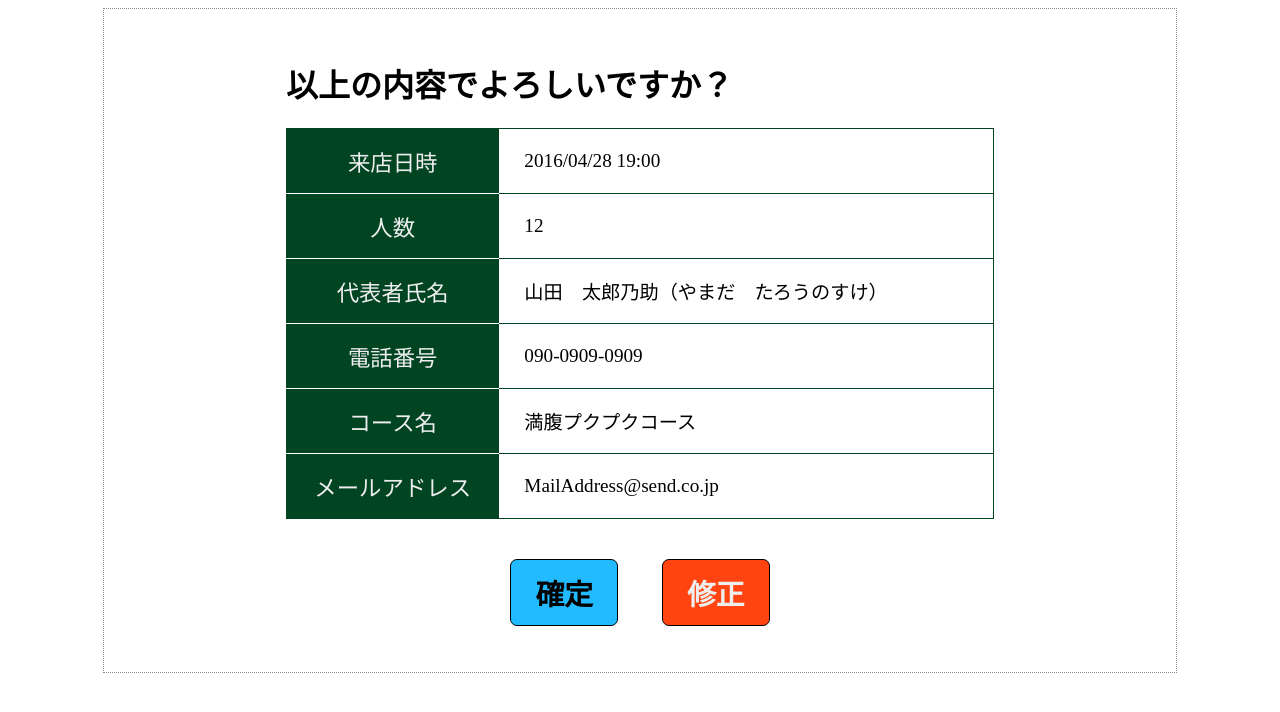
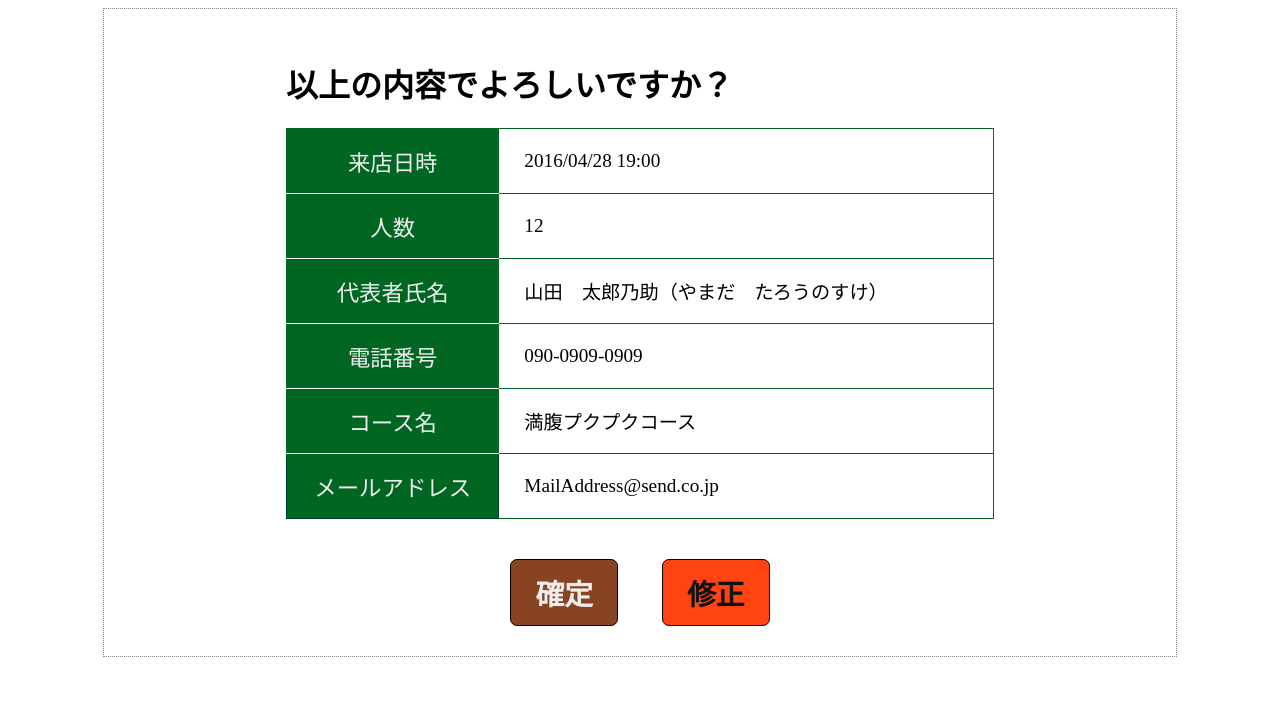
Before and after one commit to hanaclover/aki_farm, a PHP site: page /confirm.php in a window 1280 px wide. Shown: the top 712 px of the page. Run offline with PHP 8.4, Linux system fonts and the light colour scheme; some libraries are stand-ins or nearby versions.

Commit message:
brown_button
おしゃれなボタン

```diff
--- a/bookList.php
+++ b/bookList.php
@@ -6,6 +6,7 @@
  * Time: 18:31
  */
 ?>
+<!DOCTYPE html>
 <html>
 <head>
     <script src="//ajax.googleapis.com/ajax/libs/jquery/1.11.1/jquery.min.js"></script>
--- a/confirm.php
+++ b/confirm.php
@@ -6,7 +6,7 @@
  * Time: 16:49
  */
 ?>
-<html>
+<!DOCTYPE html>
 <html>
 <head>
     <script src="//ajax.googleapis.com/ajax/libs/jquery/1.11.1/jquery.min.js"></script>
@@ -73,11 +73,11 @@
                 </td>
             </tr>
         </table>
-        <p class="btns">
+        <div class="btns">
+<!--            actionに別のPHPファイルを指定して、nameで条件わけをする-->
             <span class="btn"><input type="submit" name="decide" value="確定" class="sub submit"></span>
             <span class="btn"><input type="submit" name="back" value="修正" class="sub modify"></span>
-        </p>
-        <p></p>
+        </div>
     </form>
 </div>
 </body>
--- a/css/confirm.css
+++ b/css/confirm.css
@@ -27,13 +27,13 @@ h1 {
     font-size: 120%;
     text-align: center;
     /*ボーダー色をヘッダーと一致させる*/
-    border: solid 1px #004422;
+    border: solid 1px #006622;
 }
 /*左端の列がヘッダー代わりとなるときの書き方*/
 .confirm td:first-child {
     font-size: 140%;
     color: #eeeeee;
-    background-color: #004422;
+    background-color: #006622;
     border-bottom: solid 1px #ffffff;
 }
 /*左端に寄せ、左端を見やすい程度に空ける*/
@@ -41,6 +41,13 @@ h1 {
     text-align: left;
     padding-left: 25px;
     /*background-color: #0000bf;*/
+}
+/*マウスを重ねたとき、行の背景色を変更する*/
+.confirm td:first-child.hover {
+    background-color: #00aa22;
+}
+.confirm td:last-child.hover {
+    background-color: #00ee11;
 }
 /*最後の列だけボーダーを緑にする*/
 .confirm td#no_under_white {
@@ -56,11 +63,11 @@ h1 {
 }
 /*確定ボタン、修正ボタンそれぞれのレイアウト*/
 .submit {
-    color: #000000;
-    background-color: #22bbff;
+    color: #eeeeee;
+    background-color: #884422;
 }
 .modify {
-    color: #eeeeee;
+    color: #111111;
     background-color: #ff4411;
 }
 /*ボタンを囲うspanタグに適用する*/
--- a/js/confirm.js
+++ b/js/confirm.js
@@ -7,5 +7,10 @@ $(function () {
        $(this).css("cursor" , "pointer");
     } , function () {
        $(this).css("cursor" , "default");
-    })
+    });
+    $(".confirm tr").mouseover(function () {
+        $("tr:nth-child("+(($("tr").index(this))+1)+") td").addClass("hover");
+    }).mouseout(function () {
+        $("tr:nth-child("+(($("tr").index(this))+1)+") td").removeClass("hover");
+    });
 });
```
Also changed, not shown: css/booklist.css (+7 -4 lines).
